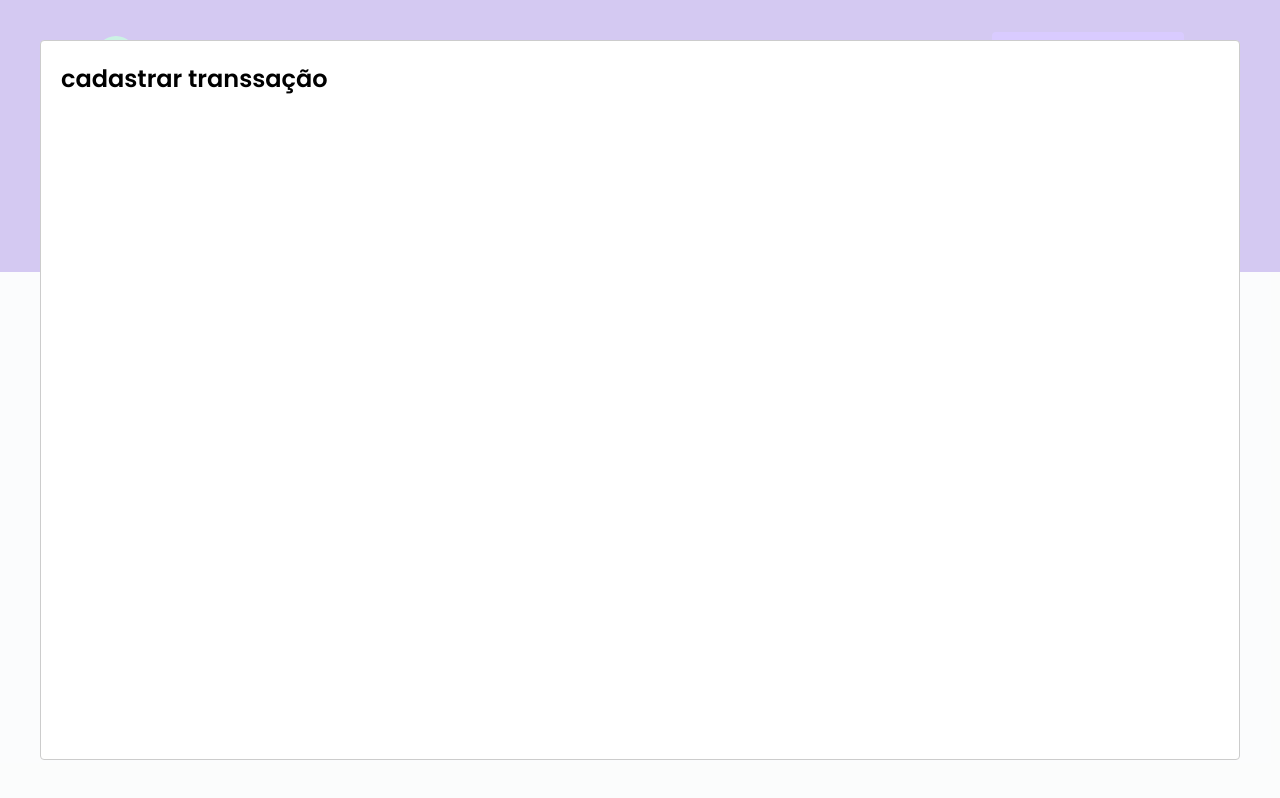
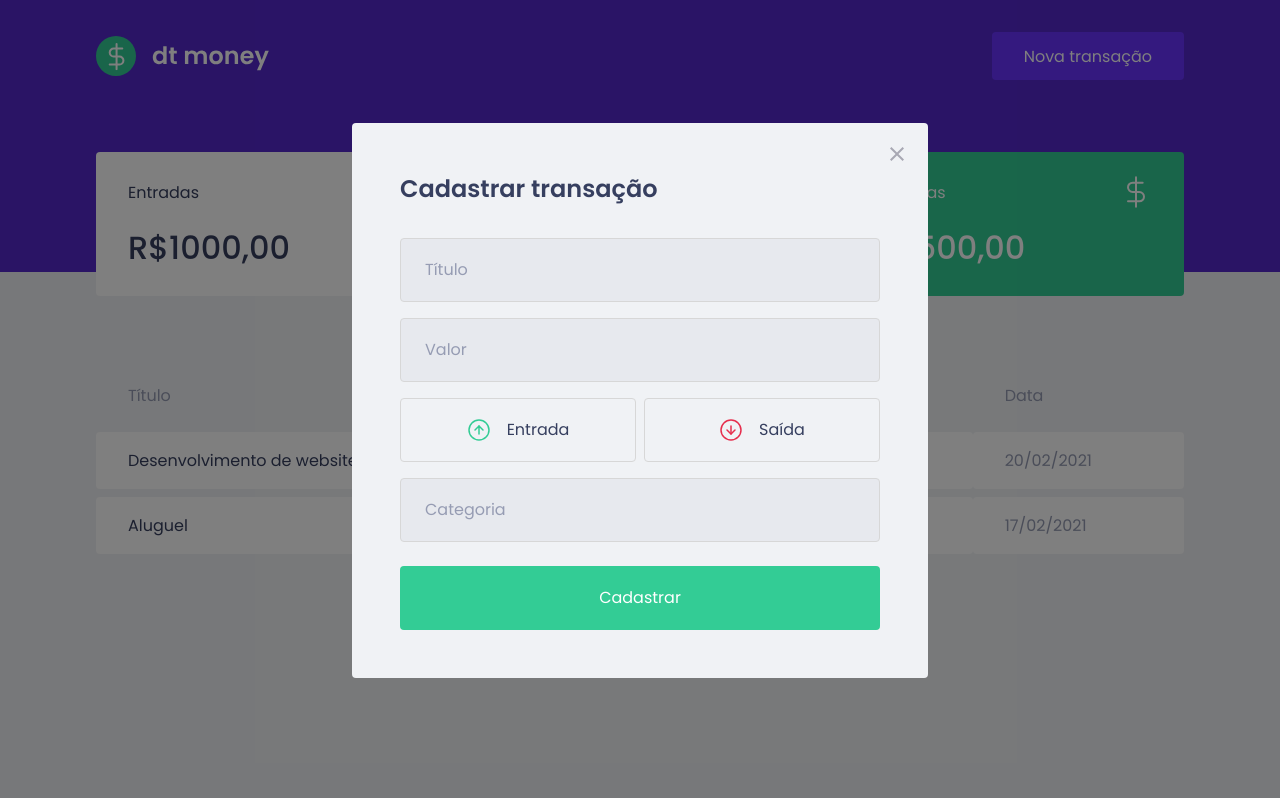
Before and after one commit to italoh623/dtmoney, a React (Create React App) app: page / in a window 1280 px wide. Both pictures are taken after a click on the button "Nova transação". Built offline with nearby package versions, Linux system fonts and the light colour scheme; no server answers; what miragejs would draw is missing.

Commit message:
Adding Transaction Modal style

```diff
--- a/package.json
+++ b/package.json
@@ -5,6 +5,7 @@
   "dependencies": {
     "axios": "^0.21.1",
     "miragejs": "^0.1.41",
+    "polished": "^4.1.1",
     "react": "^17.0.1",
     "react-dom": "^17.0.1",
     "react-modal": "^3.12.1",
--- a/src/components/NewTransactionModal/index.tsx
+++ b/src/components/NewTransactionModal/index.tsx
@@ -1,19 +1,65 @@
 import Modal from 'react-modal';
 
-import { Container } from './styles';
+import closeImg from '../../assets/close.svg';
+import incomeImg from '../../assets/income.svg';
+import outcomeImg from '../../assets/outcome.svg';
+
+import { Container, TransactionTypeContainer } from './styles';
 
 interface NewTransactionModalOpenProps {
   isOpen: boolean;
   onRequetClose: () => void;
 }
 
-export function NewTransactionModal({isOpen, onRequetClose}: NewTransactionModalOpenProps) {
+export function NewTransactionModal({ isOpen, onRequetClose }: NewTransactionModalOpenProps) {
   return (
     <Modal
       isOpen={isOpen}
       onRequestClose={onRequetClose}
+      overlayClassName="react-modal-overlay"
+      className="react-modal-content"
     >
-      <h2>cadastrar transsação</h2>
+      <button
+        type="button"
+        onClick={onRequetClose}
+        className="react-modal-close"
+      >
+        <img src={closeImg} alt="Fechar modal"/>
+      </button>
+      <Container>
+        <h2>Cadastrar transação</h2>
+
+        <input
+          type="text"
+          placeholder="Título"
+        />
+
+        <input
+          type="number"
+          placeholder="Valor"
+        />
+
+        <TransactionTypeContainer>
+          <button type="button">
+            <img src={incomeImg} alt="Entrada"/>
+            <span>Entrada</span>
+          </button>
+
+          <button type="button">
+            <img src={outcomeImg} alt="Saída"/>
+            <span>Saída</span>
+          </button>
+        </TransactionTypeContainer>
+
+        <input
+          type="number"
+          placeholder="Categoria"
+        />
+
+        <button type="submit">
+          Cadastrar
+        </button>
+      </Container>
     </Modal>
   )
 }
--- a/src/components/NewTransactionModal/styles.ts
+++ b/src/components/NewTransactionModal/styles.ts
@@ -1,5 +1,91 @@
 import styled from 'styled-components';
+import { darken } from 'polished';
 
-export const Container = styled.header`
-  background: var(--blue);
+export const Container = styled.form`
+  h2 {
+    color: var(--text-title);
+    font-size: 1.5rem;
+    margin-bottom: 2rem;
+  }
+
+  input {
+    width: 100%;
+    padding: 0 1.5rem;
+    height: 4rem;
+
+    border: 1px solid #D7D7D7;
+    border-radius: 0.25rem;
+
+    background: #E7E9EE;
+
+    font-weight: 400;
+    font-size: 1rem;
+
+    &::placeholder {
+      color: var(--text-body);
+    }
+
+    & + input {
+      margin-top: 1rem;
+    }
+  }
+
+  button[type="submit"] {
+    width: 100%;
+    height: 4rem;
+
+    padding: 0 1.5rem;
+    margin-top: 1.5rem;
+
+    color: #FFFFFF;
+    font-size: 1rem;
+
+    border: 0;
+    border-radius: 0.25rem;
+
+    background: var(--green);
+
+    transition: filter 0.2s;
+
+    &:hover {
+      filter: brightness(0.9);
+    }
+  }
 `
+
+export const TransactionTypeContainer = styled.div`
+  margin: 1rem 0;
+  display: grid;
+  grid-template-columns: 1fr 1fr;
+  gap: 0.5rem;
+
+  button {
+    height: 4rem;
+    border: 1px solid #D7D7D7;
+    border-radius: 0.25rem;
+
+    background: transparent;
+
+    display: flex;
+    align-items: center;
+    justify-content: center;
+
+    transition: border-color 0.2s;
+
+    &:hover {
+      border-color: ${darken(0.1, `#D7D7D7`)};
+    }
+
+    img {
+      width: 1.5rem;
+      height: 1.5rem;
+    }
+
+    span {
+      display: inline-block;
+      margin-left: 1rem;
+      font-size: 1rem;
+      color: var(--text-title);
+    }
+  }
+`
--- a/src/styles/global.ts
+++ b/src/styles/global.ts
@@ -57,4 +57,47 @@
     opacity: 0.6;
     cursor: not-allowed;
   }
+
+  .react-modal-overlay {
+    background: rgba(0, 0, 0, 0.5);
+
+    position: fixed;
+    top: 0;
+    bottom: 0;
+    right: 0;
+    left: 0;
+
+    display: flex;
+    align-items: center;
+    justify-content: center;
+  }
+
+  .react-modal-content {
+    position: relative;
+
+    width: 100%;
+    max-width: 576px;
+
+    padding: 3rem;
+
+    border-radius: 0.25rem;
+
+    background: var(--background);
+  }
+
+  .react-modal-close {
+    position: absolute;
+    right: 1.5rem;
+    top: 1.5rem;
+
+    border: 0;
+
+    background: transparent;
+
+    transition: filter 0.2s;
+
+    &:hover {
+      filter: brightness(0.8);
+    }
+  }
 `
```
Also changed, not shown: 1 other file (tests, documents, lock files or other folders).
